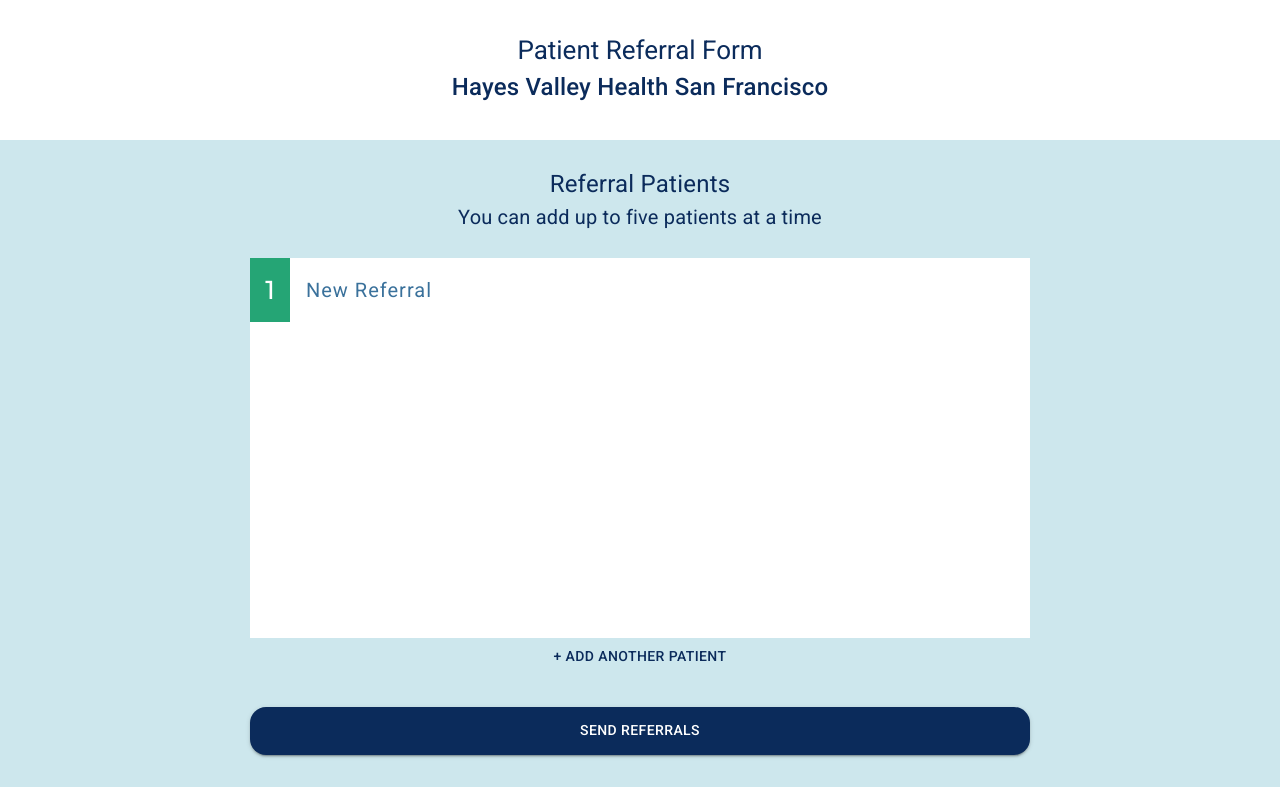
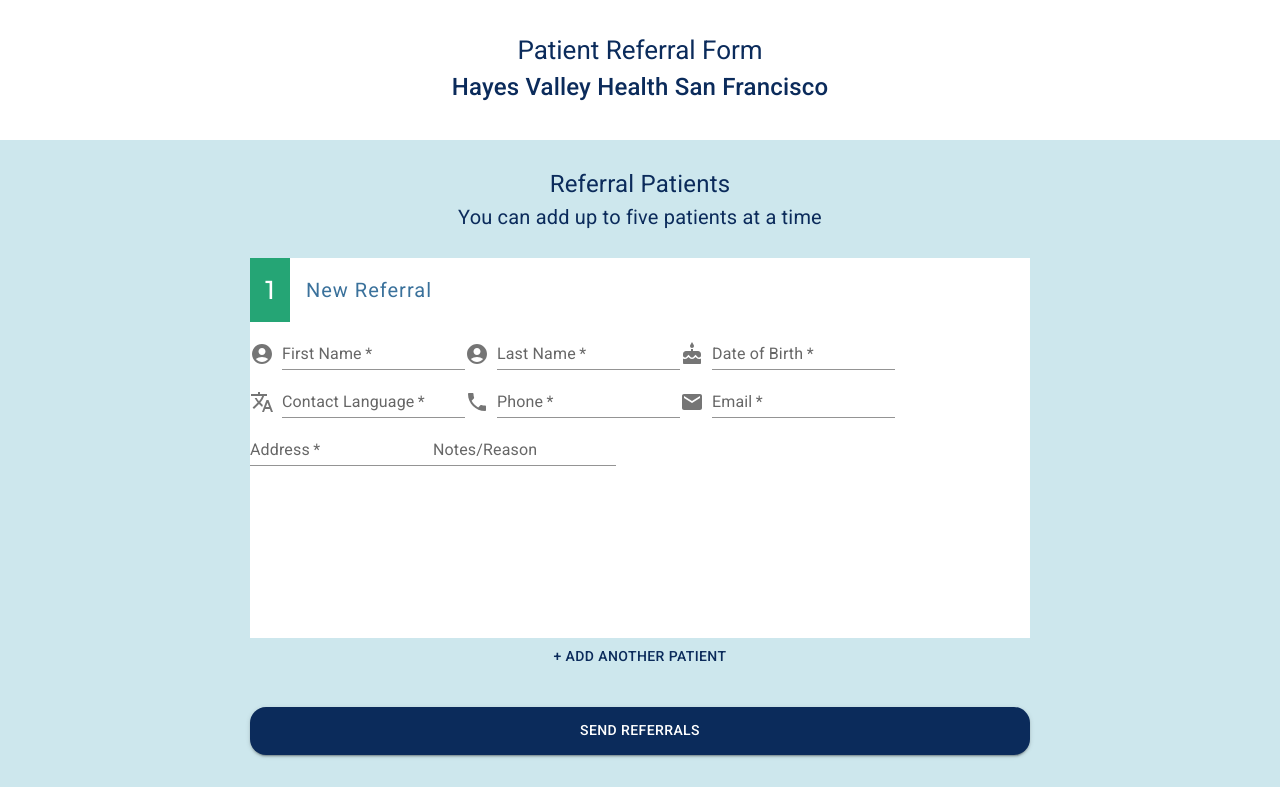
Before and after one commit to Joelzor/patient-referral-form, a React (Vite) app: page / in a window 1280 px wide. Built offline with nearby package versions, Linux system fonts and the light colour scheme.

Commit message:
form fields in place, now just need grid structure

```diff
--- a/src/App.css
+++ b/src/App.css
@@ -5,6 +5,10 @@
   font-family: "Montserrat", sans-serif;
   font-weight: 500;
   color: #0b2b5b;
+}
+
+.required {
+  color: red;
 }
 
 /* p {
--- a/src/components/Form.jsx
+++ b/src/components/Form.jsx
@@ -3,19 +3,16 @@
 import Box from "@mui/material/Box";
 import Typography from "@mui/material/Typography";
 import Grid from "@mui/material/Grid";
+import TextField from "@mui/material/TextField";
+import AccountCircleIcon from "@mui/icons-material/AccountCircle";
+import CakeIcon from "@mui/icons-material/Cake";
+import TranslateIcon from "@mui/icons-material/Translate";
+import LocalPhoneIcon from "@mui/icons-material/LocalPhone";
+import EmailIcon from "@mui/icons-material/Email";
 
 const Form = () => {
   return (
     <>
-      {/* <section className="form-container">
-        <div className="form-header">
-          <div className="form-number">
-            <p>1</p>
-          </div>
-          <p>New Referral</p>
-        </div>
-      </section> */}
-
       <Box
         sx={{
           width: "780px",
@@ -48,6 +45,93 @@
             New Referral
           </Typography>
         </Grid>
+        <Grid container>
+          <Grid item>
+            <Box sx={{ display: "flex", alignItems: "flex-end" }}>
+              <AccountCircleIcon
+                sx={{ color: "action.active", mr: 1, my: 0.5 }}
+              />
+              <TextField
+                id="input-with-sx"
+                label="First Name"
+                variant="standard"
+                required
+              />
+            </Box>
+          </Grid>
+          <Grid item>
+            <Box sx={{ display: "flex", alignItems: "flex-end" }}>
+              <AccountCircleIcon
+                sx={{ color: "action.active", mr: 1, my: 0.5 }}
+              />
+              <TextField
+                id="input-with-sx"
+                label="Last Name"
+                variant="standard"
+                required
+              />
+            </Box>
+          </Grid>
+          <Grid item>
+            <Box sx={{ display: "flex", alignItems: "flex-end" }}>
+              <CakeIcon sx={{ color: "action.active", mr: 1, my: 0.5 }} />
+              <TextField
+                id="input-with-sx"
+                label="Date of Birth"
+                variant="standard"
+                required
+              />
+            </Box>
+          </Grid>
+          <Grid item>
+            <Box sx={{ display: "flex", alignItems: "flex-end" }}>
+              <TranslateIcon sx={{ color: "action.active", mr: 1, my: 0.5 }} />
+              <TextField
+                id="input-with-sx"
+                label="Contact Language"
+                variant="standard"
+                required
+              />
+            </Box>
+          </Grid>
+          <Grid item>
+            <Box sx={{ display: "flex", alignItems: "flex-end" }}>
+              <LocalPhoneIcon sx={{ color: "action.active", mr: 1, my: 0.5 }} />
+              <TextField
+                id="input-with-sx"
+                label="Phone"
+                variant="standard"
+                required
+              />
+            </Box>
+          </Grid>
+          <Grid item>
+            <Box sx={{ display: "flex", alignItems: "flex-end" }}>
+              <EmailIcon sx={{ color: "action.active", mr: 1, my: 0.5 }} />
+              <TextField
+                id="input-with-sx"
+                label="Email"
+                variant="standard"
+                required
+              />
+            </Box>
+          </Grid>
+          <Grid item>
+            <TextField
+              id="standard-basic"
+              label="Address"
+              variant="standard"
+              required
+            />
+          </Grid>
+          <Grid item>
+            <TextField
+              id="standard-basic"
+              label="Notes/Reason"
+              variant="standard"
+            />
+          </Grid>
+        </Grid>
       </Box>
     </>
   );
```
